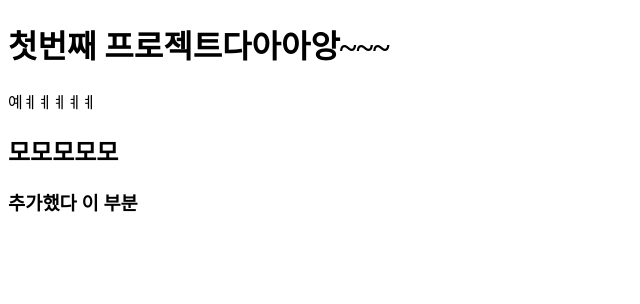
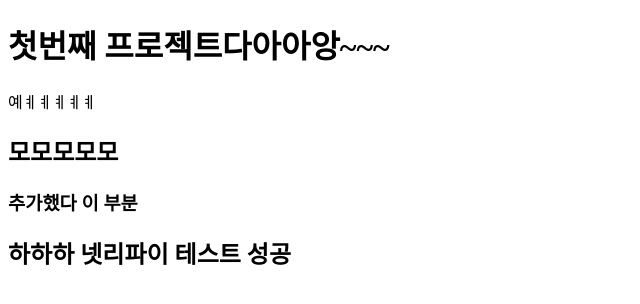
Before and after one commit to doola5678/first-noona-project, a plain HTML site: page index.html in a window 1280 px wide. Shown: the whole page, without its empty margins (0-640 px from the left). Drawn offline with Linux system fonts and the light colour scheme.

Commit message:
add new sentence

```diff
--- a/index.html
+++ b/index.html
@@ -12,5 +12,6 @@
     <p>예ㅖㅖㅖㅖㅖ</p>
     <h2>모모모모모</h2>
     <h3>추가했다 이 부분</h3>
+    <h2>하하하 넷리파이 테스트 성공</h2>
   </body>
 </html>
```
